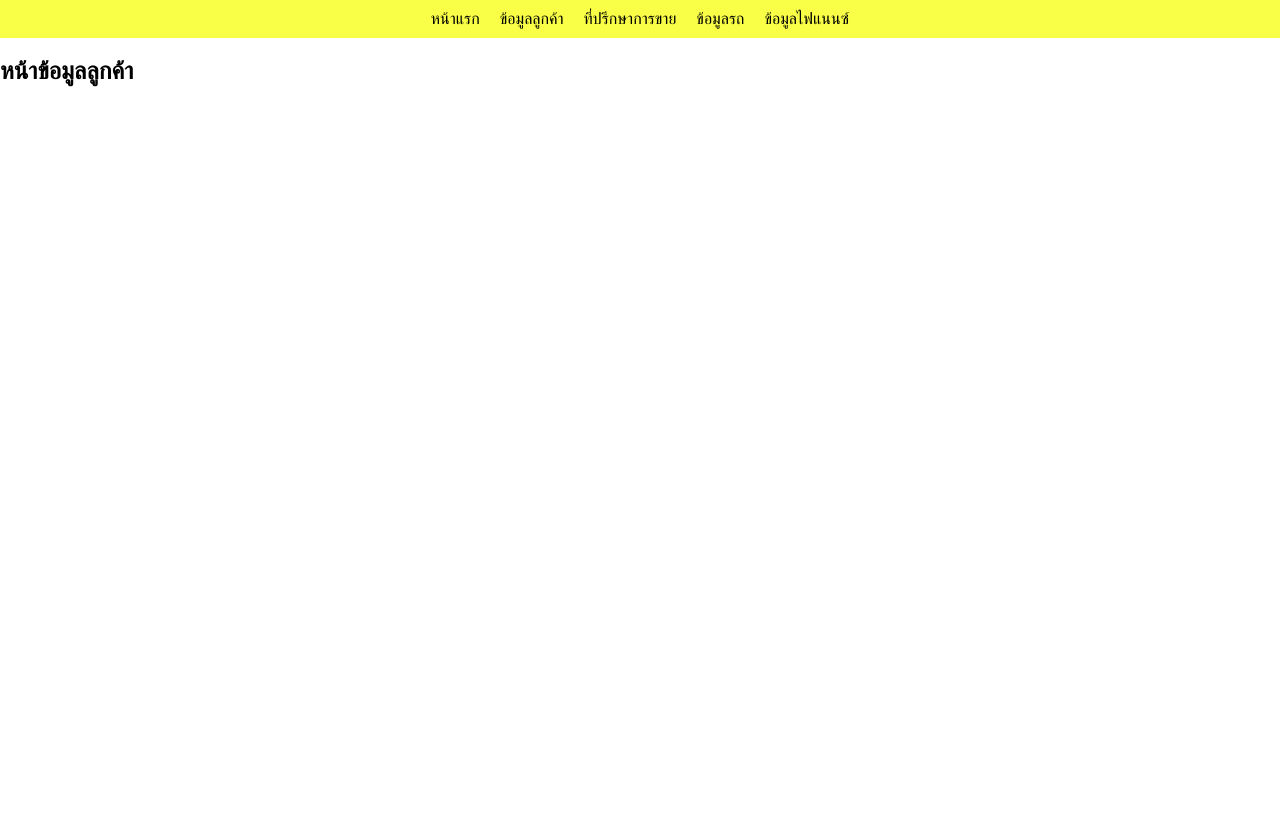
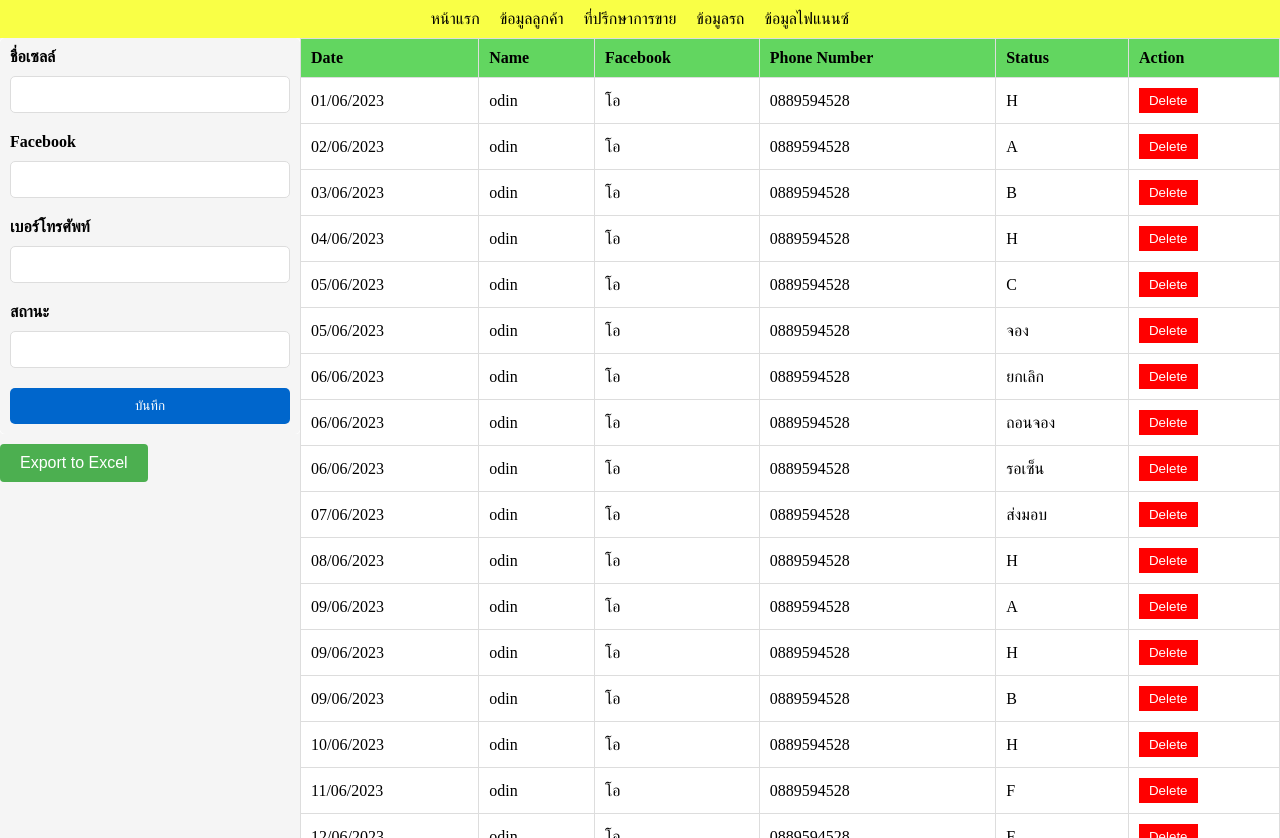
Before and after one commit to thisadee2897/otp-login, a React (Create React App) app: page /customers in a window 1280 px wide. Before the commit the page ends 800 px from the top, so only its background shows below. Built offline with nearby package versions, Linux system fonts and the light colour scheme.

Commit message:
WIP UI Customer

```diff
--- a/src/css/AddForm.css
+++ b/src/css/AddForm.css
@@ -1,14 +1,21 @@
 .container {
-    margin: 1px;
+  min-width: 300px;
+  margin: 0px;
+  display: flex;
+  align-items: flex-start;
+  justify-content: center;
+  margin: 0px;
+  padding: 0px;
+  border: none;
 }
 
 form {
   display: flex;
   flex-direction: column;
-    max-width: 400px;
+  width: 100%;
   margin: 0 auto;
-    padding: 20px;
-    border: 1px solid #dddddd;
+  padding: 10px;
+  border: 0px solid #dddddd;
   border-radius: 5px;
   background-color: #f5f5f5;
 }
--- a/src/css/homepage.css
+++ b/src/css/homepage.css
@@ -1,13 +1,13 @@
 .homepage {
   display: grid;
-  grid-template-columns: 0.4fr 1fr;
+  grid-template-columns: 0.3fr 1fr;
   grid-gap: 0px;
 }
 
 .add-form-container {
   background-color: #f5f5f5;
-  padding: 20px;
-  height: 400px; /* กำหนดความสูงของ div เท่ากับความสูงของหน้าจอ */
+  margin: 0px;
+  height: 100vh; /* กำหนดความสูงของ div เท่ากับความสูงของหน้าจอ */
   /* display: flex; */
   align-items: center; /* แนวตั้งตรงกลาง */
   justify-content: center; /* แนวนอนตรงกลาง */
--- a/src/page/Customer.js
+++ b/src/page/Customer.js
@@ -1,7 +1,97 @@
-export default function Customer(){
-    return(
-        <>
-            <h2>หน้าข้อมูลลูกค้า</h2>
-        </>
-    )
-}
+import React, { useState } from 'react';
+import '../css/homepage.css';
+import AddForm from './AddForm';
+import * as XLSX from 'xlsx'; // แก้ไขที่นี่
+
+const HomePage = () => {
+    const [sale, setsale] = useState([
+        { id: 1, date: '01/06/2023', name: 'odin', facebook: 'โอ', phonenumber: '0889594528', status: 'H' },
+        { id: 2, date: '02/06/2023', name: 'odin', facebook: 'โอ', phonenumber: '0889594528', status: 'A' },
+        { id: 3, date: '03/06/2023', name: 'odin', facebook: 'โอ', phonenumber: '0889594528', status: 'B' },
+        { id: 4, date: '04/06/2023', name: 'odin', facebook: 'โอ', phonenumber: '0889594528', status: 'H' },
+        { id: 5, date: '05/06/2023', name: 'odin', facebook: 'โอ', phonenumber: '0889594528', status: 'C' },
+        { id: 6, date: '05/06/2023', name: 'odin', facebook: 'โอ', phonenumber: '0889594528', status: 'จอง' },
+        { id: 7, date: '06/06/2023', name: 'odin', facebook: 'โอ', phonenumber: '0889594528', status: 'ยกเลิก' },
+        { id: 8, date: '06/06/2023', name: 'odin', facebook: 'โอ', phonenumber: '0889594528', status: 'ถอนจอง' },
+        { id: 9, date: '06/06/2023', name: 'odin', facebook: 'โอ', phonenumber: '0889594528', status: 'รอเซ็น' },
+        { id: 10, date: '07/06/2023', name: 'odin', facebook: 'โอ', phonenumber: '0889594528', status: 'ส่งมอบ' },
+        { id: 11, date: '08/06/2023', name: 'odin', facebook: 'โอ', phonenumber: '0889594528', status: 'H' },
+        { id: 12, date: '09/06/2023', name: 'odin', facebook: 'โอ', phonenumber: '0889594528', status: 'A' },
+        { id: 13, date: '09/06/2023', name: 'odin', facebook: 'โอ', phonenumber: '0889594528', status: 'H' },
+        { id: 14, date: '09/06/2023', name: 'odin', facebook: 'โอ', phonenumber: '0889594528', status: 'B' },
+        { id: 15, date: '10/06/2023', name: 'odin', facebook: 'โอ', phonenumber: '0889594528', status: 'H' },
+        { id: 16, date: '11/06/2023', name: 'odin', facebook: 'โอ', phonenumber: '0889594528', status: 'F' },
+        { id: 17, date: '12/06/2023', name: 'odin', facebook: 'โอ', phonenumber: '0889594528', status: 'F' },
+        { id: 18, date: '12/06/2023', name: 'odin', facebook: 'โอ', phonenumber: '0889594528', status: 'F' },
+        { id: 19, date: '12/06/2023', name: 'odin', facebook: 'โอ', phonenumber: '0889594528', status: 'B' },
+        { id: 20, date: '05/06/2023', name: 'odin', facebook: 'โอ', phonenumber: '0889594528', status: 'จอง' },
+        { id: 21, date: '06/06/2023', name: 'odin', facebook: 'โอ', phonenumber: '0889594528', status: 'ยกเลิก' },
+        { id: 22, date: '06/06/2023', name: 'odin', facebook: 'โอ', phonenumber: '0889594528', status: 'ถอนจอง' },
+        { id: 23, date: '06/06/2023', name: 'odin', facebook: 'โอ', phonenumber: '0889594528', status: 'รอเซ็น' },
+        { id: 24, date: '07/06/2023', name: 'odin', facebook: 'โอ', phonenumber: '0889594528', status: 'ส่งมอบ' },
+        { id: 25, date: '08/06/2023', name: 'odin', facebook: 'โอ', phonenumber: '0889594528', status: 'H' },
+        { id: 26, date: '09/06/2023', name: 'odin', facebook: 'โอ', phonenumber: '0889594528', status: 'A' },
+        { id: 27, date: '09/06/2023', name: 'odin', facebook: 'โอ', phonenumber: '0889594528', status: 'H' },
+        { id: 28, date: '09/06/2023', name: 'odin', facebook: 'โอ', phonenumber: '0889594528', status: 'B' },
+        { id: 29, date: '10/06/2023', name: 'odin', facebook: 'โอ', phonenumber: '0889594528', status: 'H' },
+        { id: 30, date: '11/06/2023', name: 'odin', facebook: 'โอ', phonenumber: '0889594528', status: 'F' },
+        { id: 31, date: '12/06/2023', name: 'odin', facebook: 'โอ', phonenumber: '0889594528', status: 'F' },
+        { id: 32, date: '12/06/2023', name: 'odin', facebook: 'โอ', phonenumber: '0889594528', status: 'F' },
+        { id: 33, date: '12/06/2023', name: 'odin', facebook: 'โอ', phonenumber: '0889594528', status: 'B' },
+
+    ]);
+
+    const deleteAccount = (id) => {
+        setsale(sale.filter((account) => account.id !== id));
+    };
+
+    const exportToExcel = () => {
+        const worksheet = XLSX.utils.json_to_sheet(sale);
+        const workbook = XLSX.utils.book_new();
+        XLSX.utils.book_append_sheet(workbook, worksheet, 'Sales');
+        XLSX.writeFile(workbook, 'sales.xlsx');
+    };
+
+    return (
+        <div className="homepage">
+            <div className="add-form-container">
+                <AddForm sale={sale} setsale={setsale} />
+                <button className="export-button" onClick={exportToExcel}>
+                    Export to Excel
+                </button>
+            </div>
+            <div className="table-container">
+                <table className="excel-table">
+                    <thead>
+                        <tr>
+                            <th>Date</th>
+                            <th>Name</th>
+                            <th>Facebook</th>
+                            <th>Phone Number</th>
+                            <th>Status</th>
+                            <th>Action</th>
+                        </tr>
+                    </thead>
+                    <tbody>
+                        {sale.map((account) => (
+                            <tr key={account.id}>
+                                <td>{account.date}</td>
+                                <td>{account.name}</td>
+                                <td>{account.facebook}</td>
+                                <td>{account.phonenumber}</td>
+                                <td>{account.status}</td>
+                                <td>
+                                    <button className="delete-button" onClick={() => deleteAccount(account.id)}>
+                                        Delete
+                                    </button>
+                                </td>
+                            </tr>
+                        ))}
+                    </tbody>
+                </table>
+            </div>
+        </div>
+    );
+};
+
+export default HomePage;
```
Lines whose indentation alone changed are shown as unchanged.
